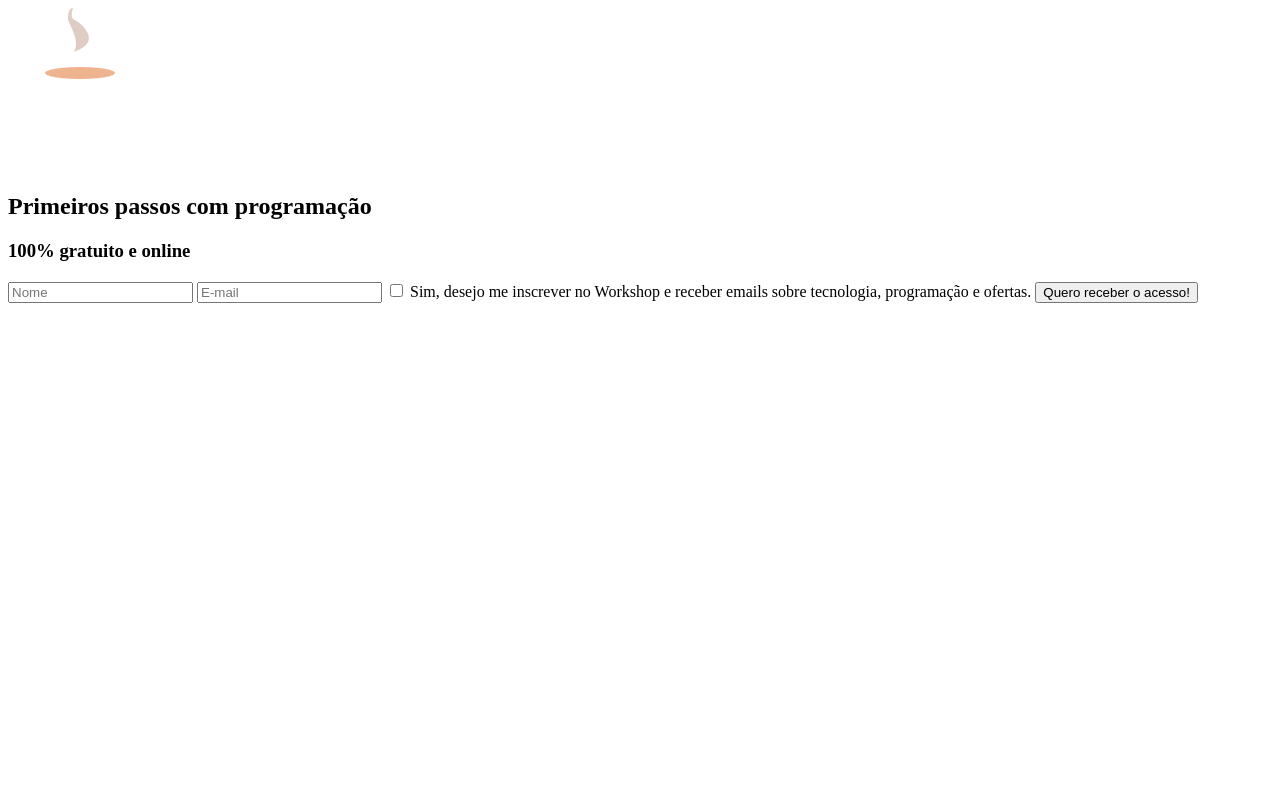
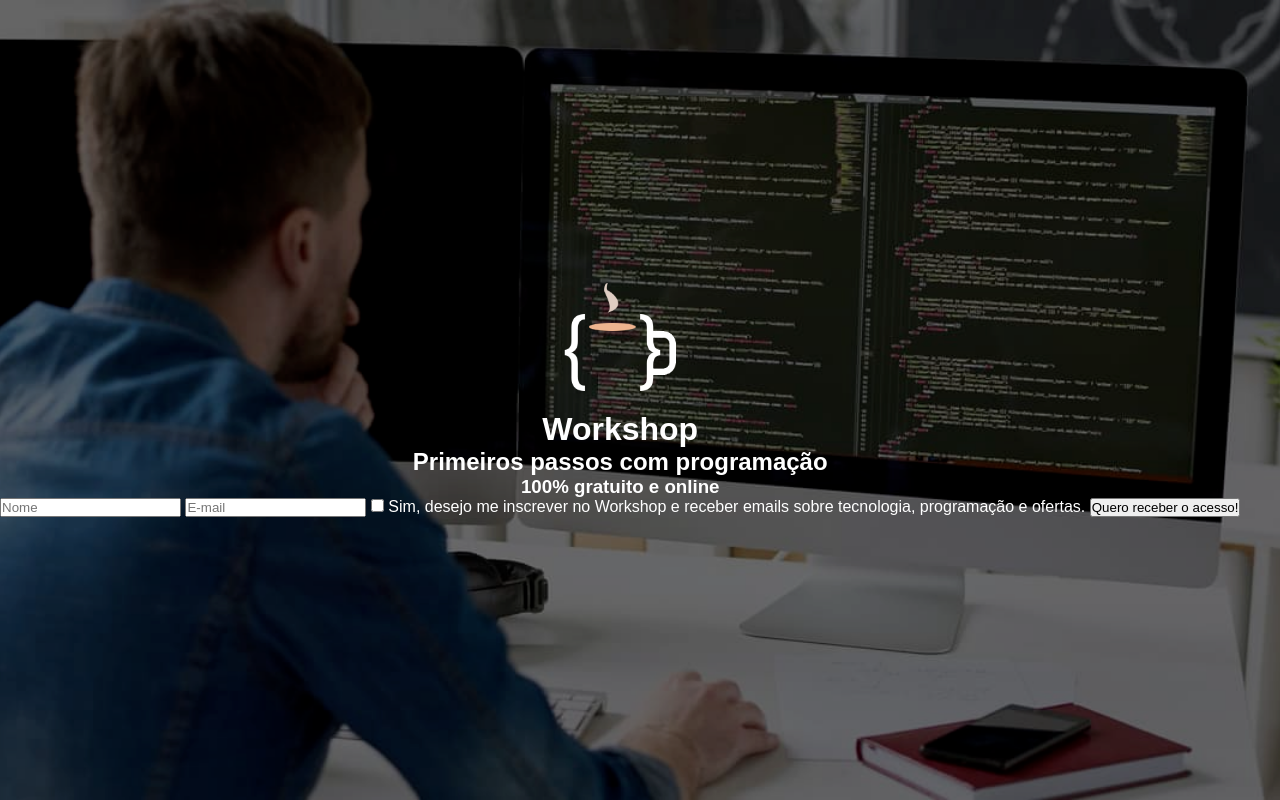
Before and after one commit to Lucas-Pina1/desafio-ladingPage, a plain HTML site: page index.html in a window 1280 px wide. Drawn offline with Linux system fonts and the light colour scheme.

Commit message:
continuando o desafio

```diff
--- a/assents/css/style.css
+++ b/assents/css/style.css
@@ -0,0 +1,24 @@
+* {
+  margin: 0;
+  padding: 0;
+}
+
+body {
+  width: 100%;
+  height: 100vh;
+  display: flex;
+  align-items: center;
+  font-family: Arial, Helvetica, sans-serif;
+  color: white;
+  background: url(../img/background.png) no-repeat center;
+  background-size: cover;
+}
+
+.container {
+  text-align: center;
+}
+
+.logo {
+  width: 7rem;
+  margin-bottom: 1rem;
+}
--- a/index.html
+++ b/index.html
@@ -12,10 +12,10 @@
 
 <body>
   <div class="container">
-    <img class="container__logo" src="./assents/img/logo.png" alt="">
-    <h1 class="container__titulo"></h1>
-    <h2 class="container__subtitulo">Primeiros passos com programação</h2>
-    <h3 class="container__subtitulo--form">100% gratuito e online</h3>
+    <img class="logo" src="./assents/img/logo.png" alt="">
+    <h1 class="titulo">Workshop</h1>
+    <h2 class="subtitulo">Primeiros passos com programação</h2>
+    <h3 class="subtitulo-menor">100% gratuito e online</h3>
 
     <form action="">
       <input class="container__input" type="text" placeholder="Nome">
```
